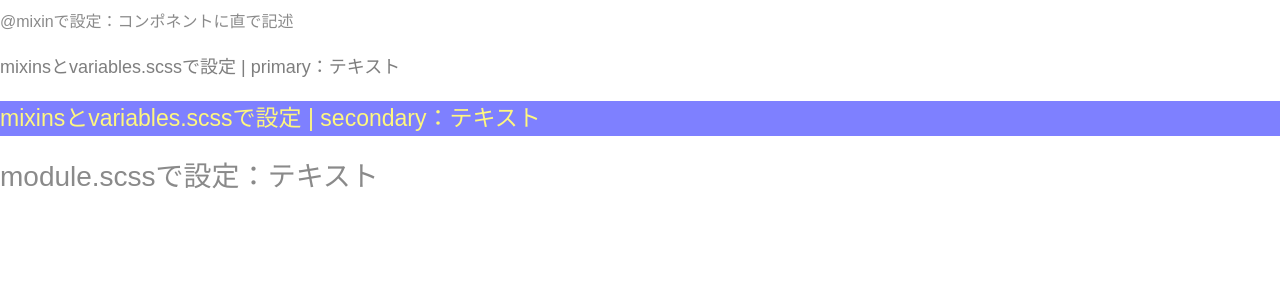
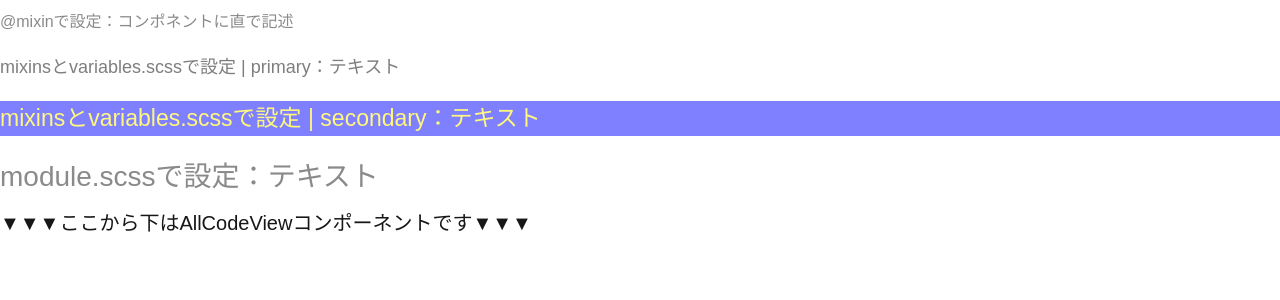
Before and after one commit to TeruoFujikake/next, a Next.js app: page / in a window 1280 px wide. Shown: the top 300 px of the page. Built offline with nearby package versions, Linux system fonts and the light colour scheme.

Commit message:
AllCodeView追加

```diff
--- /dev/null
+++ b/app/components/AllCodeView/AllCodeView.module.scss
@@ -0,0 +1,22 @@
+@use "../../styles/mixins";
+
+.AllCodeView {
+  width: 100%;
+  height: 100vh;
+
+  &--fontSize14 {
+    @include mixins.font-size(14);
+  }
+
+  &--fontSize16 {
+    @include mixins.font-size(16);
+  }
+
+  &--fontSize18 {
+    @include mixins.font-size(18);
+  }
+
+  &--fontSize20 {
+    @include mixins.font-size(20);
+  }
+}
--- /dev/null
+++ b/app/components/AllCodeView/AllCodeView.tsx
@@ -0,0 +1,27 @@
+import ClassNames from 'classnames';
+import styles from './AllCodeView.module.scss';
+
+interface AllCodeViewProps {
+  fontSize?: 14 | 16 | 18 | 20;
+  text?: string;
+}
+
+const AllCodeView: React.FC<AllCodeViewProps> = ({
+  fontSize = 14,
+  text,
+}) => {
+  const classNamesFontSize = ClassNames({
+    [styles[`AllCodeView--fontSize${fontSize}`]]: fontSize,
+  });
+
+  return (
+    <>
+      <p className={classNamesFontSize}>{text}</p>
+      <div className={styles.AllCodeView}>
+        <iframe src="/next.pdf" width="100%" height="100%"></iframe>
+      </div>
+    </>
+  );
+};
+
+export default AllCodeView;
--- a/app/page.tsx
+++ b/app/page.tsx
@@ -1,5 +1,6 @@
 import "./globals_variables.scss";
 import Reference from './components/Reference/Reference';
+import AllCodeView from './components/AllCodeView/AllCodeView'
 
 export default function Home() {
   return (
@@ -12,6 +13,10 @@ export default function Home() {
         // onClickHandler={() => {}}
         isDisabled={true}
       />
+      <AllCodeView
+        fontSize={20}
+        text="▼▼▼ここから下はAllCodeViewコンポーネントです▼▼▼"
+      />
     </>
   );
 }
```
Also changed, not shown: 1 other file (tests, documents, lock files or other folders).
